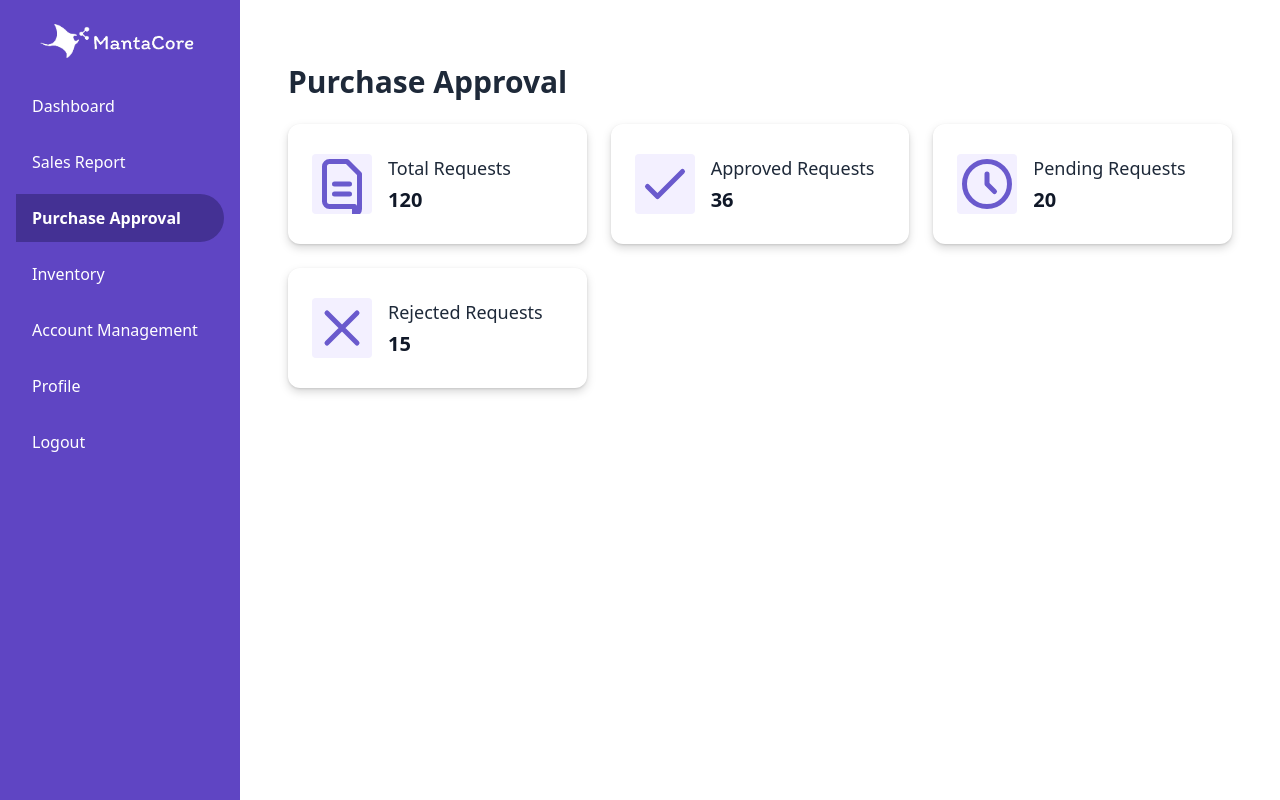
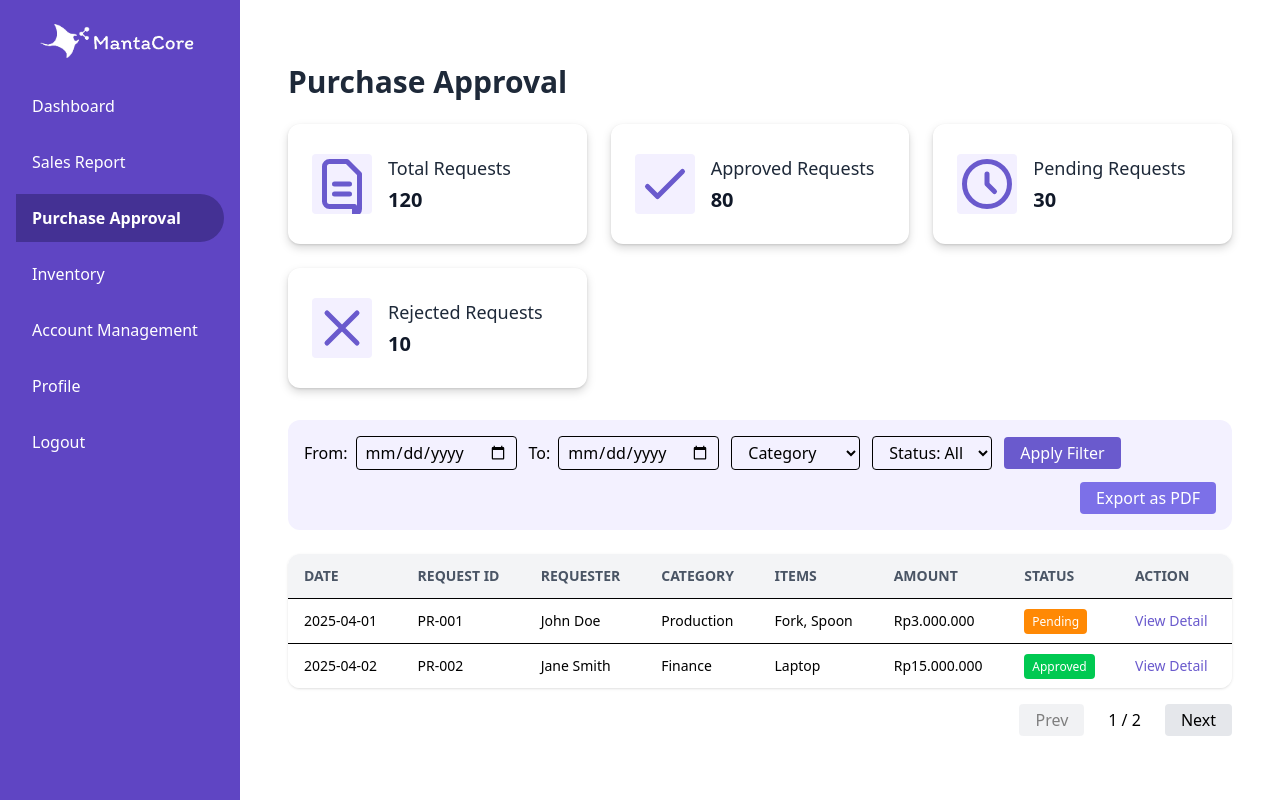
Before and after one commit to athaadam/mantaCore, a Next.js app in the folder mantaCore-frontend/: page /1/purchase-approval in a window 1280 px wide. Built offline with nearby package versions, Linux system fonts and the light colour scheme.

Commit message:
Update page.js

```diff
--- a/mantaCore-frontend/src/app/[role]/purchase-approval/page.js
+++ b/mantaCore-frontend/src/app/[role]/purchase-approval/page.js
@@ -1,18 +1,80 @@
+'use client';
+
 import SummaryCards from '@/components/dashboard/summarycards';
-
+import { useState } from 'react';
+import Pagination from '@/components/pagination';
 
 export default function PurchaseApprovalPage() {
+
+    const [filter, setFilter] = useState({
+        from: '',
+        to: '',
+        category: '',
+        status: '',
+    });
+
     const summaryData = {
         totalRequests: 120,
-        approvedRequests: 36,
-        pendingRequests: 20,
-        rejectedRequests: 15,
+        approvedRequests: 80,
+        pendingRequests: 30,
+        rejectedRequests: 10,
+    };
+
+    const allData = [
+        {
+            date: '2025-04-01',
+            id: 'PR-001',
+            requester: 'John Doe',
+            category: 'Production',
+            items: 'Fork, Spoon',
+            amount: 'Rp3.000.000',
+            status: 'Pending',
+        },
+        {
+            date: '2025-04-02',
+            id: 'PR-002',
+            requester: 'Jane Smith',
+            category: 'Finance',
+            items: 'Laptop',
+            amount: 'Rp15.000.000',
+            status: 'Approved',
+        },
+        {
+            date: '2025-04-03',
+            id: 'PR-003',
+            requester: 'Ali Akbar',
+            category: 'Logistics',
+            items: 'Truck Spare Part',
+            amount: 'Rp20.000.000',
+            status: 'Rejected',
+        },
+        // ... tambahkan lebih banyak data dummy untuk testing
+    ];
+
+    // State untuk pagination
+    const [currentPage, setCurrentPage] = useState(1);
+    const itemsPerPage = 2;
+    const totalPages = Math.ceil(allData.length / itemsPerPage);
+
+    // Data yang akan ditampilkan di halaman saat ini
+    const paginatedData = allData.slice(
+        (currentPage - 1) * itemsPerPage,
+        currentPage * itemsPerPage
+    );
+
+    const handlePrev = () => {
+        if (currentPage > 1) setCurrentPage((prev) => prev - 1);
+    };
+
+    const handleNext = () => {
+        if (currentPage < totalPages) setCurrentPage((prev) => prev + 1);
     };
     return (
         <div className="flex-1 px-6 py-8 bg-white overflow-y-auto mx-auto">
             <h1 className="text-3xl font-semibold text-gray-800 mb-6">
                 Purchase Approval
             </h1>
+
             {/* Summary Cards */}
             <div className="grid grid-cols-[repeat(auto-fit,minmax(250px,1fr))] gap-6 drop-shadow-lg mb-8 w-full">
                 <SummaryCards
@@ -20,6 +82,92 @@ export default function PurchaseApprovalPage() {
                     only={['totalRequests', 'approvedRequests', 'pendingRequests', 'rejectedRequests']}
                 />
             </div>
+
+            {/* Filter Controls */}
+            <div className="flex flex-wrap items-center gap-3 bg-[#f3f1ff] px-4 py-4 rounded-xl mb-6">
+                <div className="flex items-center gap-2">
+                    <label>From:</label>
+                    <input type="date" className="px-2 py-1 rounded border" />
+                </div>
+                <div className="flex items-center gap-2">
+                    <label>To:</label>
+                    <input type="date" className="px-2 py-1 rounded border" />
+                </div>
+                <select className="px-3 py-1 rounded border">
+                    <option>Category</option>
+                    <option>Production</option>
+                    <option>Finance</option>
+                    <option>Logistics</option>
+                </select>
+                <select className="px-3 py-1 rounded border">
+                    <option>Status: All</option>
+                    <option>Approved</option>
+                    <option>Pending</option>
+                    <option>Rejected</option>
+                </select>
+                <button className="bg-[#6A5ACD] text-white px-4 py-1 rounded hover:opacity-90">
+                    Apply Filter
+                </button>
+                <button className="ml-auto bg-[#7c70e8] text-white px-4 py-1 rounded hover:opacity-90">
+                    Export as PDF
+                </button>
+            </div>
+
+            {/* Table */}
+            <div className="overflow-x-auto rounded-xl shadow">
+                <table className="min-w-full bg-white">
+                    <thead>
+                        <tr className="bg-gray-100 text-left text-sm text-gray-600 uppercase">
+                            <th className="px-4 py-3">Date</th>
+                            <th className="px-4 py-3">Request ID</th>
+                            <th className="px-4 py-3">Requester</th>
+                            <th className="px-4 py-3">Category</th>
+                            <th className="px-4 py-3">Items</th>
+                            <th className="px-4 py-3">Amount</th>
+                            <th className="px-4 py-3">Status</th>
+                            <th className="px-4 py-3">Action</th>
+                        </tr>
+                    </thead>
+                    <tbody>
+                        {paginatedData.map((item, idx) => (
+                            <tr key={idx} className="border-t text-sm">
+                                <td className="px-4 py-3">{item.date}</td>
+                                <td className="px-4 py-3">{item.id}</td>
+                                <td className="px-4 py-3">{item.requester}</td>
+                                <td className="px-4 py-3">{item.category}</td>
+                                <td className="px-4 py-3">{item.items}</td>
+                                <td className="px-4 py-3">{item.amount}</td>
+                                <td className="px-4 py-3">
+                                    <span
+                                        className={`px-2 py-1 rounded text-white text-xs font-medium ${item.status === 'Approved'
+                                                ? 'bg-green-500'
+                                                : item.status === 'Pending'
+                                                    ? 'bg-orange-400'
+                                                    : 'bg-red-500'
+                                            }`}
+                                    >
+                                        {item.status}
+                                    </span>
+                                </td>
+                                <td className="px-4 py-3">
+                                    <a href="#" className="text-[#6A5ACD] hover:underline">
+                                        View Detail
+                                    </a>
+                                </td>
+                            </tr>
+                        ))}
+                    </tbody>
+
+                </table>
+            </div>
+
+            {/* Pagination */}
+            <Pagination
+                currentPage={currentPage}
+                totalPages={totalPages}
+                onPrev={handlePrev}
+                onNext={handleNext}
+            />
         </div>
     );
 }
```
